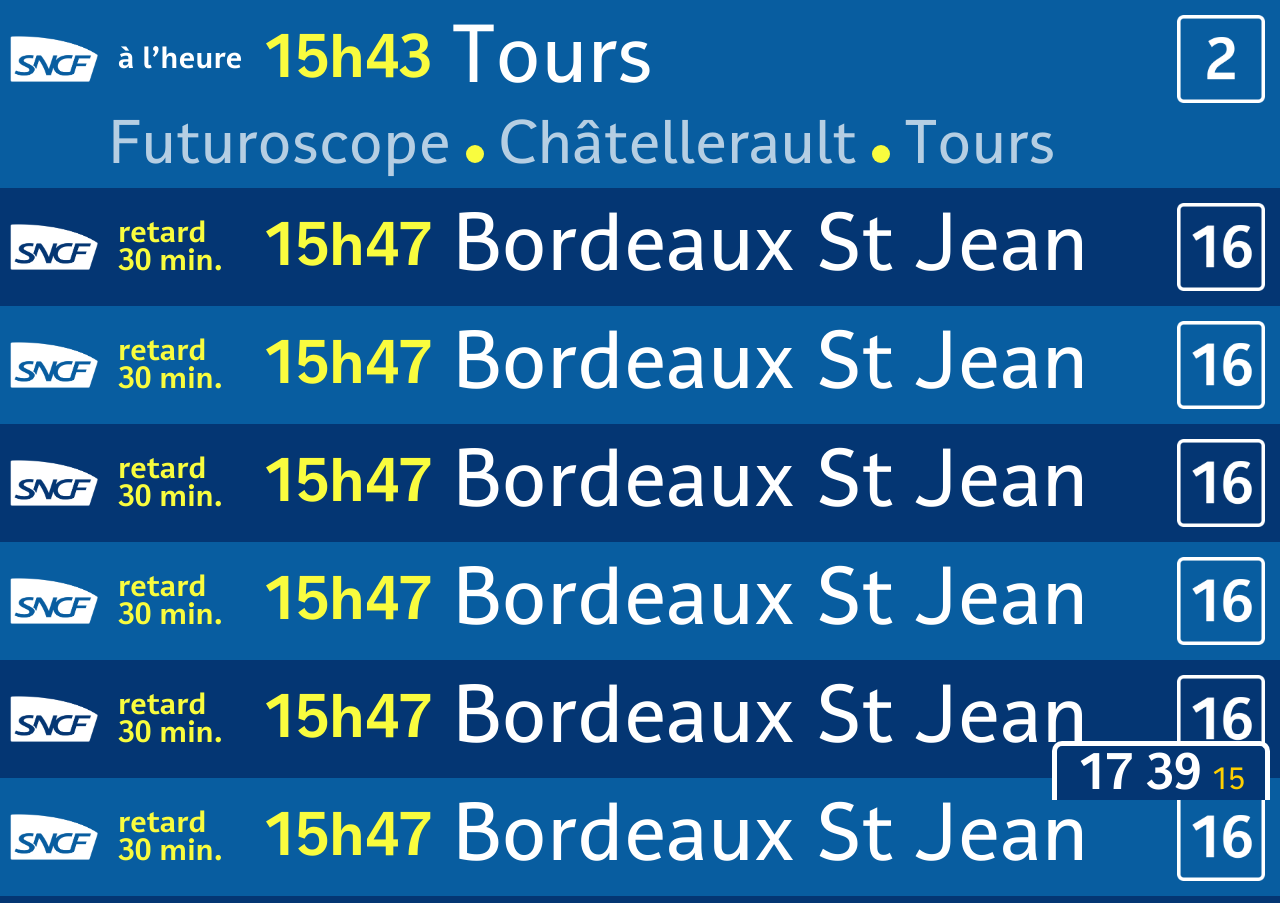
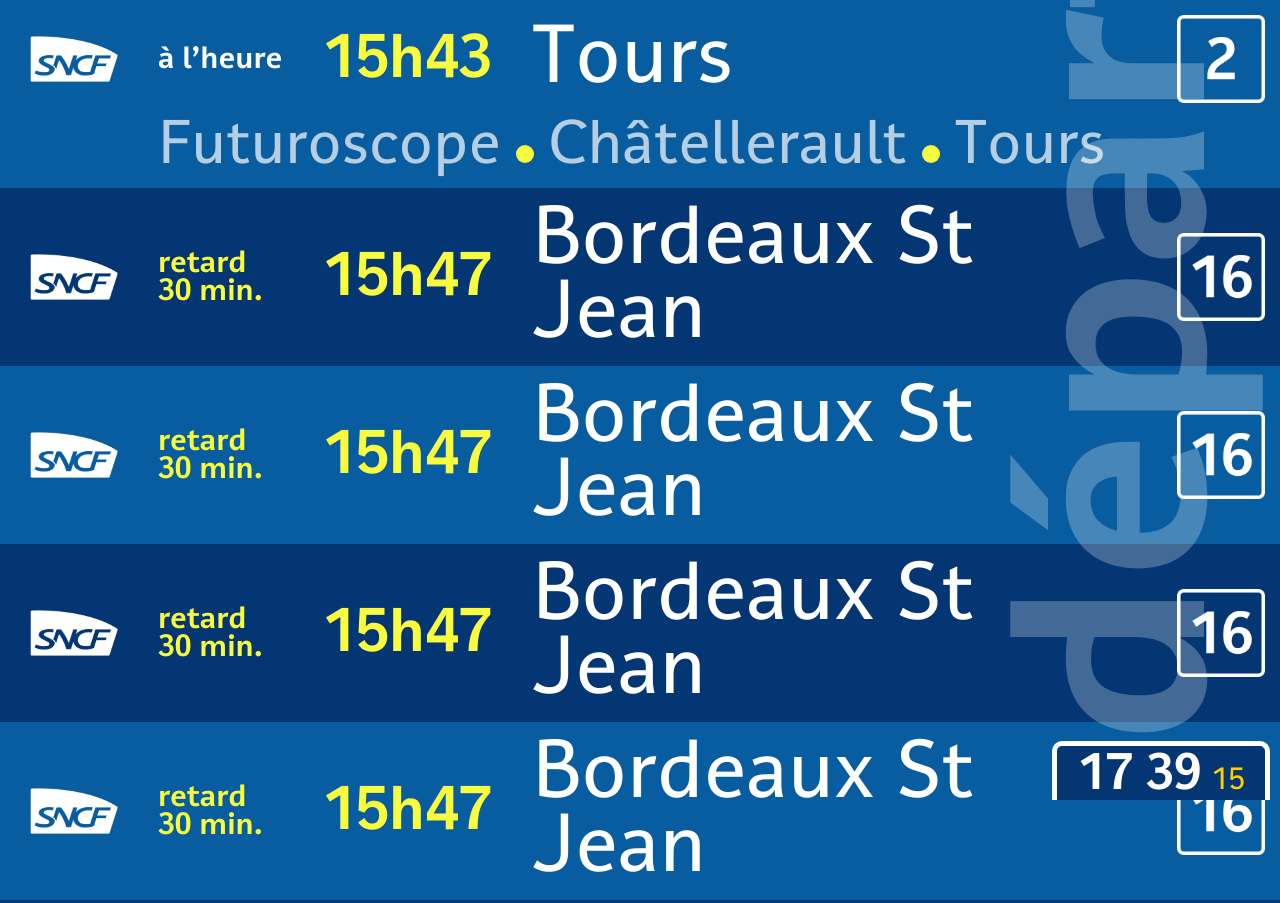
Before and after one commit to crtsch/infogare-sim, a website: page views/departs.html in a window 1280 px wide. Shown: the top 903 px of the page. Drawn offline with Linux system fonts and the light colour scheme; files that its build step writes are made by us from their sources; files whose address does not match are found by name.

Commit message:
filigranne

```diff
--- a/public/arrivees-departs.css
+++ b/public/arrivees-departs.css
@@ -9,7 +9,7 @@ body {
 }
 
 .train td {
-    padding: 15px 10px;
+    padding: 15px 20px;
 }
 
 .voie {
@@ -17,7 +17,7 @@ body {
 }
 
 .train-arrets td {
-    padding: 0 0 15px 0;
+    padding: 0 0 15px 20px;
 }
 
 .operateur, .voie {
@@ -30,10 +30,6 @@ body {
     height: auto;
     margin: 0 auto;
     width: 1.1em;
-}
-
-.etat, .heure, .destination {
-    padding-inline: 15px;
 }
 
 .destination {
@@ -59,7 +55,7 @@ body {
 }
 
 .operateur {
-    padding-right: 15px;
+    padding-left: 30px !important;
 }
 
 .arrets {
@@ -71,3 +67,14 @@ body {
     width: 0.3em;
     padding-inline: 15px;
 }
+
+#filigrane {
+    margin: 0;
+    position: fixed;
+    transform: rotate(-90deg);
+    bottom: 420px;
+    right: -335px;
+    font-family: 'AchemineBold';
+    font-size: 270px;
+    opacity: 0.25;
+}
--- a/public/flash.css
+++ b/public/flash.css
@@ -43,6 +43,7 @@ body {
     font-size: 60px;
     width: 100%;
     line-height: 1.3;
+    cursor: pointer;
 }
 
 #msg-texte {
--- a/public/flash.js
+++ b/public/flash.js
@@ -1,6 +1,6 @@
 const msgTexte = document.getElementById("msg-texte");
 
-msgTexte.addEventListener("click", () => {
+document.getElementById("message").addEventListener("click", () => {
     newText = prompt("Message (<br> pour sauter des lignes)", msgTexte.innerHTML);
     msgTexte.innerHTML = (newText == "" || newText == null) ? msgTexte.innerHTML : newText;
 })
--- a/views/departs.html
+++ b/views/departs.html
@@ -93,6 +93,8 @@
             </tr>
     </table>
 
+    <p id="filigrane">départs</p>
+
 
     <script src="departs.js"></script>
     <script src="horloge.js"></script>
```
Also changed, not shown: views/arrivees.html (+2 -0 lines).
